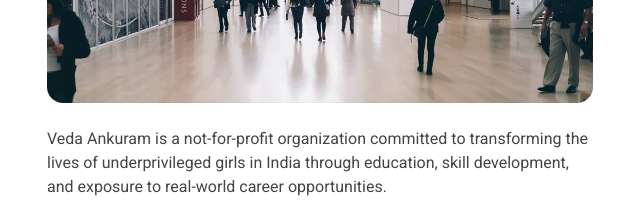
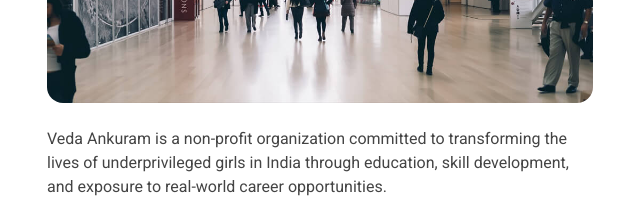
Before and after one commit to Zerropse/VEDAANKURAM, a plain HTML site: page index.html in a window 1280 px wide. Shown: the part 1220-1432 px from the top of the page, 35-675 px from the left. Drawn offline with Linux system fonts and the light colour scheme.

Commit message:
first commit

```diff
--- a/index.html
+++ b/index.html
@@ -83,7 +83,7 @@
           <div class="col-lg-6" data-aos="fade-up" data-aos-delay="100">
             <h3>Welcome to Veda Ankuram</h3>
             <img src="assets/img/about.jpg" class="img-fluid rounded-4 mb-4" alt="">
-            <p>Veda Ankuram is a not-for-profit organization committed to transforming the lives of
+            <p>Veda Ankuram is a non-profit organization committed to transforming the lives of
               underprivileged girls in India through education, skill development, and exposure to real-world
               career opportunities.</p>
             <p>We also promote career readiness for all students by organizing free
```
